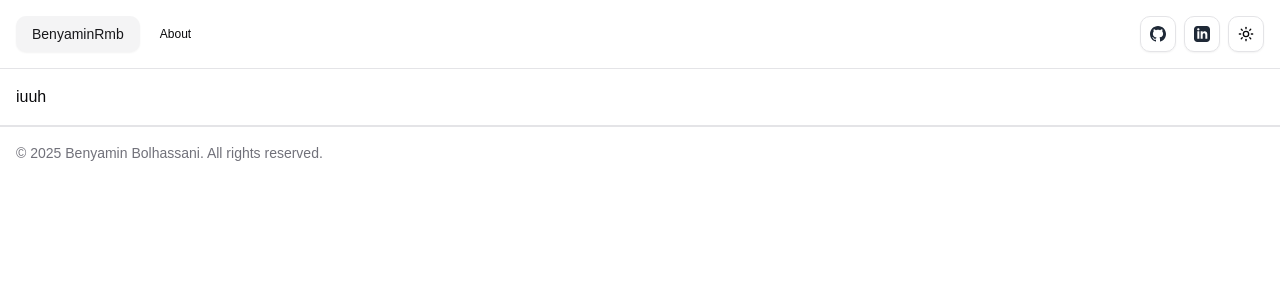
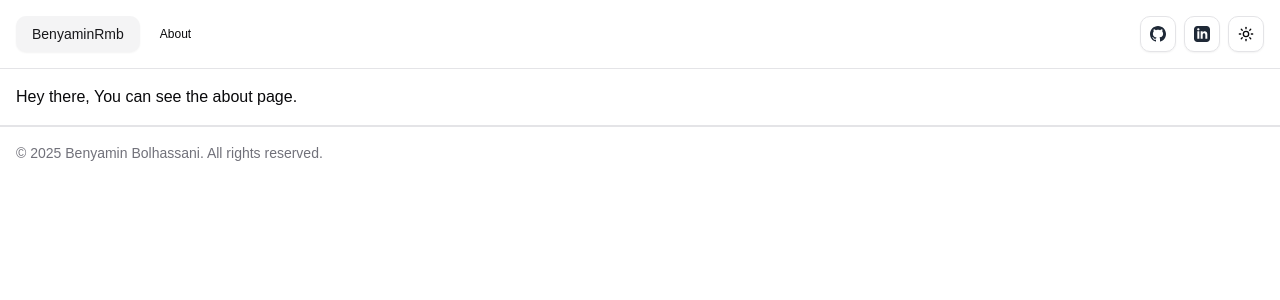
Before and after one commit to Benyaminrmb/next-porto, a Next.js app: page / in a window 1280 px wide. Shown: the top 300 px of the page. Built offline with nearby package versions, Linux system fonts and the light colour scheme.

Commit message:
Update WavyBackgroundDemo.tsx

```diff
--- a/components/WavyBackgroundDemo.tsx
+++ b/components/WavyBackgroundDemo.tsx
@@ -5,7 +5,7 @@ import { WavyBackground } from "./ui/wavy-background";
 export function WavyBackgroundDemo() {
   return (
     <div>
-      iuuh
+      Hey there, You can see the about page.
     </div>
   );
 }
```
